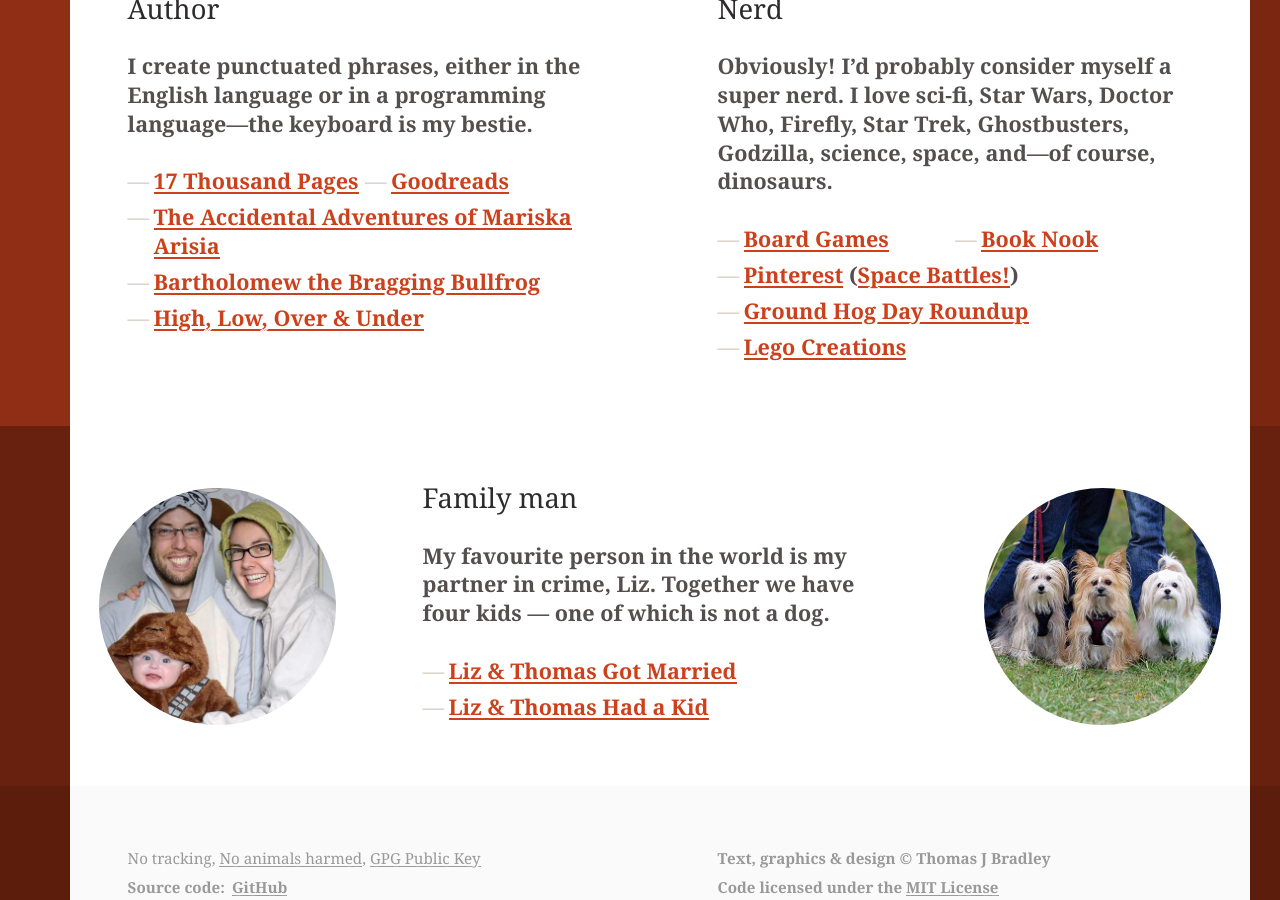
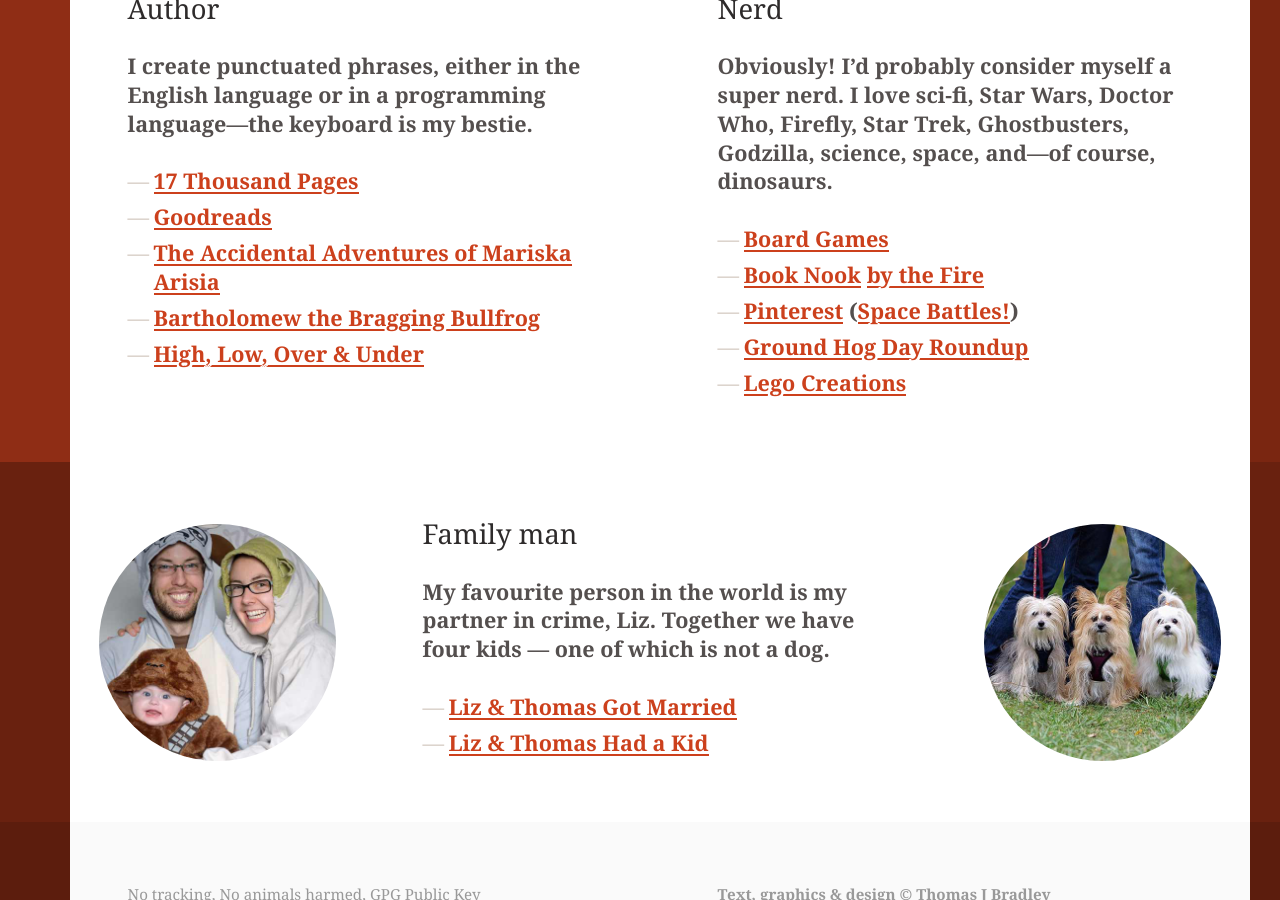
Before and after one commit to thomasjbradley/thomasjbradley.ca, a Jekyll site: the page built from index.html, in a window 1280 px wide and 900 px high, scrolled down 977 px. Built offline with Jekyll 4.4.1, drawn with Linux system fonts in a browser that asks for light colours.

Commit message:
Update some links

```diff
--- a/index.html
+++ b/index.html
@@ -61,7 +61,7 @@
           <li class="link link-short push-1-4"><a href="https://web-dev.tools" rel="external">Web Dev Tools</a></li>
           <li class="link link-short push-1-4"><a href="https://github.com/thomasjbradley/todosaurus" rel="external">Todosaurus</a></li>
           <li class="link link-short push-1-4"><a href="https://github.com/thomasjbradley/spritebot/" rel="external">Spritebot</a></li>
-          <li class="link link-short push-1-4"><a href="https://github.com/thomasjbradley/patternbot/" rel="external">Patternbot</a></li>
+          <li class="link link-short push-1-4"><a href="https://github.com/thomasjbradley/jekyll_patternbot/" rel="external">Patternbot</a></li>
         </ul>
       </section>
     </div>
@@ -71,8 +71,8 @@
         <h2 class="tera text-dark" tabindex="0">Author</h2>
         <p class="mega">I create punctuated phrases, either in the English language or in a programming language—the keyboard is my bestie.</p>
         <ul class="mega push-0 list-group clearfix">
-          <li class="link link-short push-1-4"><a href="https://17thousandpages.ca/" rel="external">17 Thousand Pages</a></li>
-          <li class="link link-short push-1-4"><a href="https://www.goodreads.com/author/show/3917042.Thomas_J_Bradley" rel="external">Goodreads</a></li>
+          <li class="link push-1-4"><a href="https://17thousandpages.ca/" rel="external">17 Thousand Pages</a></li>
+          <li class="link push-1-4"><a href="https://www.goodreads.com/author/show/3917042.Thomas_J_Bradley" rel="external">Goodreads</a></li>
           <li class="link push-1-4"><a href="https://17thousandpages.ca/books/accidental-adventures-mariska-arisia/" rel="external">The Accidental Adventures of Mariska Arisia</a></li>
           <li class="link push-1-4"><a href="http://www.blurb.ca/b/393229-bartholomew-the-bragging-bullfrog" rel="external">Bartholomew the Bragging Bullfrog</a></li>
           <li class="link push-1-4"><a href="http://www.blurb.ca/b/435077-high-low-over-under" rel="external">High, Low, Over &amp; Under</a></li>
@@ -85,8 +85,8 @@
         <h2 class="tera text-dark" tabindex="0">Nerd</h2>
         <p class="mega">Obviously! I’d probably consider myself a super nerd. I love sci-fi, Star Wars, Doctor Who, Firefly, Star Trek, Ghostbusters, Godzilla, science, space, and—of course, dinosaurs.</p>
         <ul class="mega push-0 list-group clearfix">
-          <li class="link link-short push-1-4"><a href="https://boardgamegeek.com/collection/user/thomasjbradley" rel="external">Board Games</a></li>
-          <li class="link link-short push-1-4"><a href="https://instagram.com/p/5Iw_6pksX_/" rel="external">Book Nook</a></li>
+          <li class="link push-1-4"><a href="https://boardgamegeek.com/collection/user/thomasjbradley" rel="external">Board Games</a></li>
+          <li class="link push-1-4"><a href="https://www.instagram.com/p/BrqARmdF-6I/" rel="external">Book&nbsp;Nook</a> <a href="https://www.instagram.com/p/Bs4XPIxFkRf/">by&nbsp;the&nbsp;Fire</a></li>
           <li class="link push-1-4">
             <a href="https://www.pinterest.com/thomasjbradley/" rel="external">Pinterest</a>
             (<a href="https://www.pinterest.com/thomasjbradley/sci-fi-battles/" rel="external">Space Battles!</a>)
```
